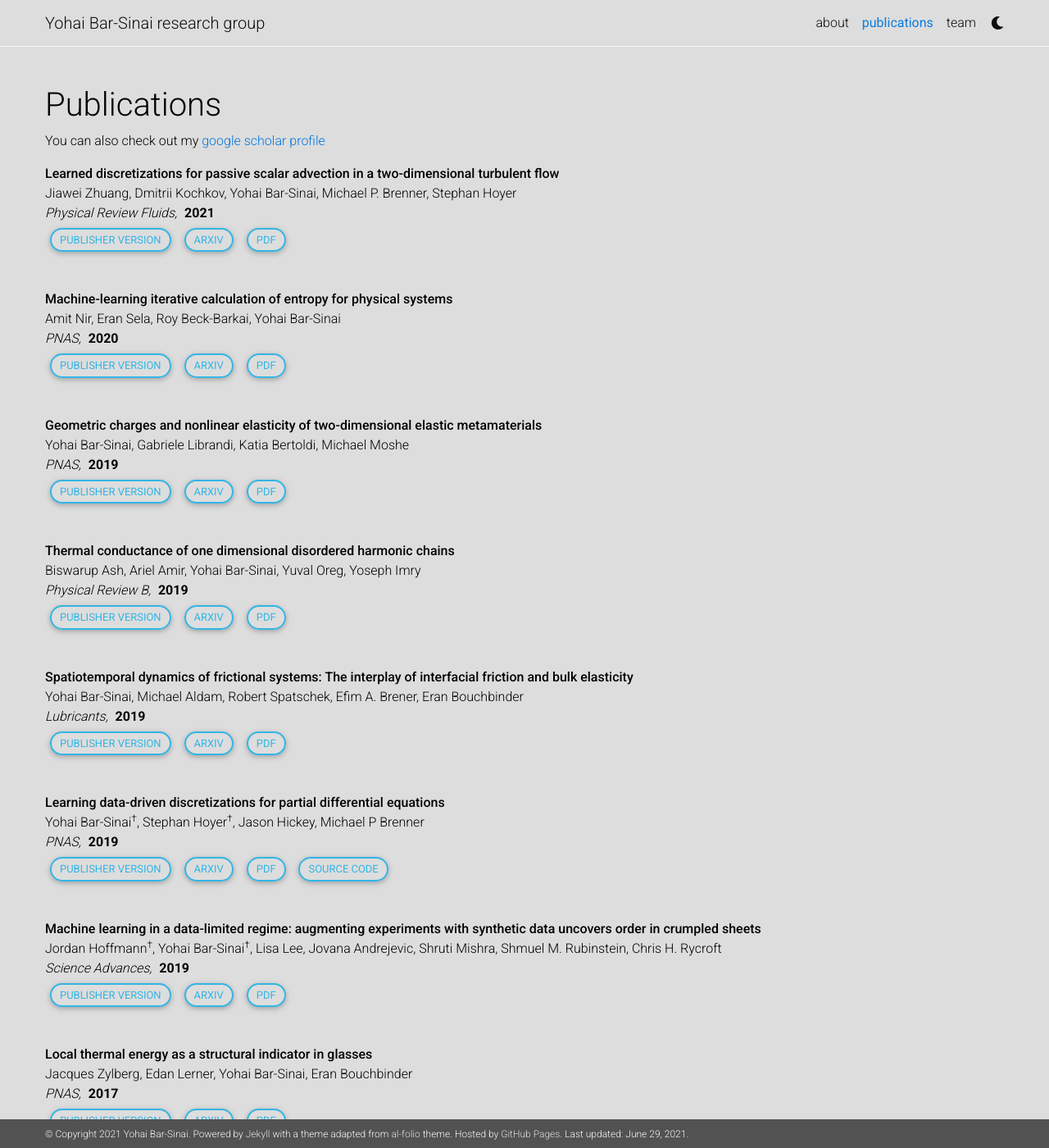
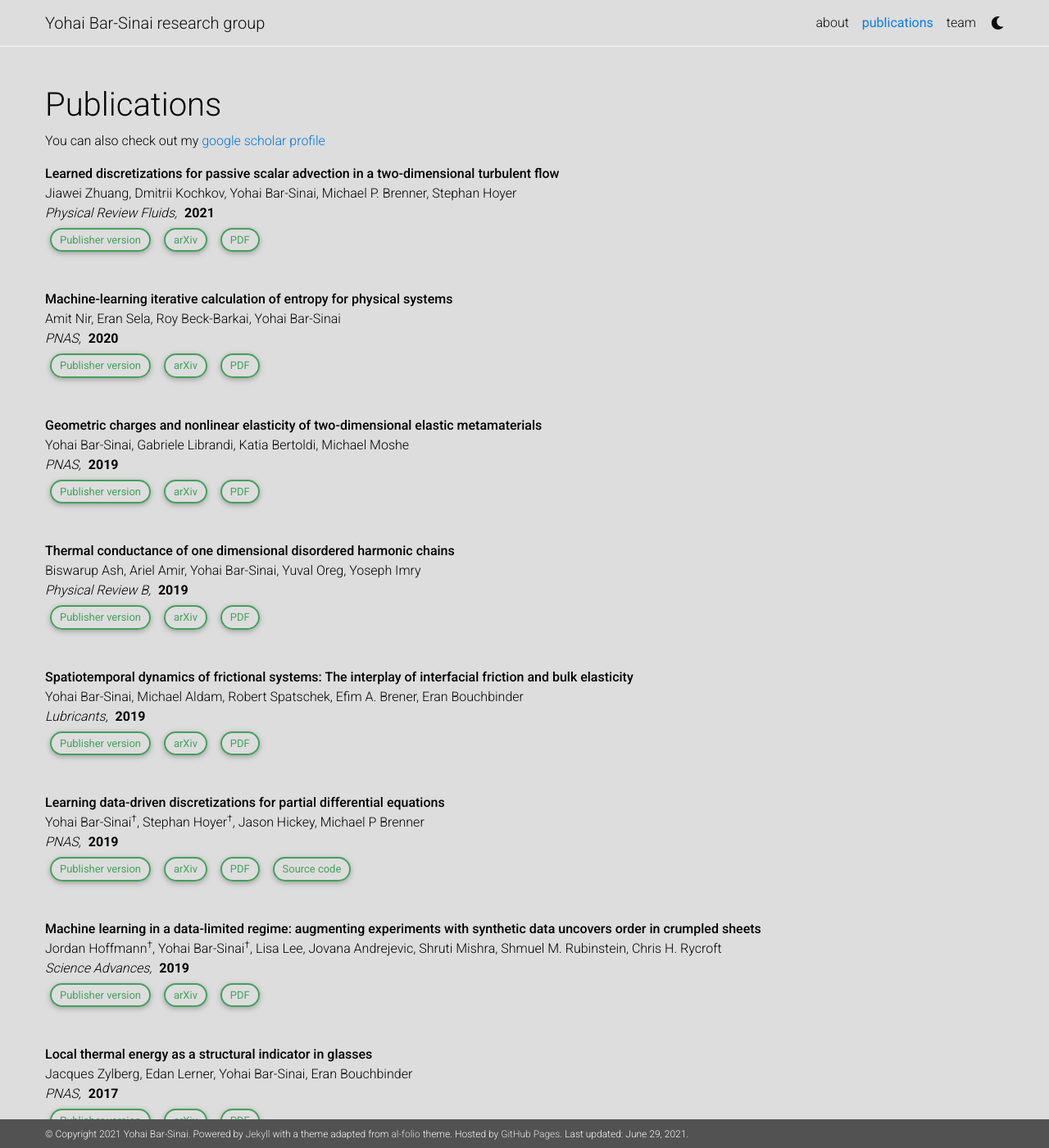
Before and after one commit to yohai/old_jekyll_website, a Jekyll site: the page built from _pages/publications.md, in a window 1280 px wide and 1400 px high. Shown: the whole window at 82% size. Built offline with Jekyll 4.4.1, drawn with Linux system fonts in a browser that asks for light colours; nearby versions of some CDN libraries; comment, search, counter and statistics services are not loaded; a style sheet for code colours, icons or effects is not loaded.

Commit message:
tweak colors

```diff
--- a/_includes/pubformat.html
+++ b/_includes/pubformat.html
@@ -14,25 +14,25 @@
    {{ pub.date | date: "%Y" }}
   </span><br/>
     {% if pub.url_source %}
-      <a type="button" id="pubbutton" target="_blank" class="btn btn-outline-info" href="{{ pub.url_source }}">
+      <a type="button" id="pubbutton" target="_blank" class="btn btn-outline" href="{{ pub.url_source }}">
       Publisher version
       </a>
     {% endif %}
 
     {% if pub.url_preprint %}
-      <a type="button" id="pubbutton" target="_blank" class="btn btn-outline-info" href="{{ pub.url_preprint }}">
+      <a type="button" id="pubbutton" target="_blank" class="btn btn-outline" href="{{ pub.url_preprint }}">
       arXiv
       </a>
     {% endif %}
 
     {% if pub.url_pdf %}
-      <a type="button" id="pubbutton" target="_blank" class="btn btn-outline-info" href="{{ pub.url_pdf | prepend: '/assets/pdf/' | relative_url }}">
+      <a type="button" id="pubbutton" target="_blank" class="btn btn-outline" href="{{ pub.url_pdf | prepend: '/assets/pdf/' | relative_url }}">
       PDF
       </a>
     {% endif %}
 
     {% if pub.url_code %}
-      <a type="button" id="pubbutton" target="_blank" class="btn btn-outline-info" href="{{ pub.url_code }}">
+      <a type="button" id="pubbutton" target="_blank" class="btn btn-outline" href="{{ pub.url_code }}">
       Source code
       </a>
     {% endif %}
--- a/_sass/_themes.scss
+++ b/_sass/_themes.scss
@@ -14,6 +14,7 @@
   --global-footer-link-color: #{$white-color};
   --global-distill-app-color: #{$grey-color};
   --card-bg-color: #efefef;
+  --pub-button-color: #45a05e;
   .fa-sun {
     display : none;
   }
@@ -36,6 +37,7 @@ html[data-theme='dark'] {
   --global-footer-link-color: #{$black-color};
   --global-distill-app-color: #{$grey-color-light};
   --card-bg-color: #777766;
+  --pub-button-color: #fb3;
 
   .fa-sun {
     padding-left: 10px;
--- a/assets/css/main.scss
+++ b/assets/css/main.scss
@@ -43,6 +43,9 @@ $max-content-width: {{site.max_width}};
   padding-left: 10px  ;
   padding-right: 10px  ;
   border-radius: 20px;
+  color: var(--pub-button-color);
+  border: 2px solid var(--pub-button-color);
+  text-transform: unset !important;
 }
 
 // Group
```
